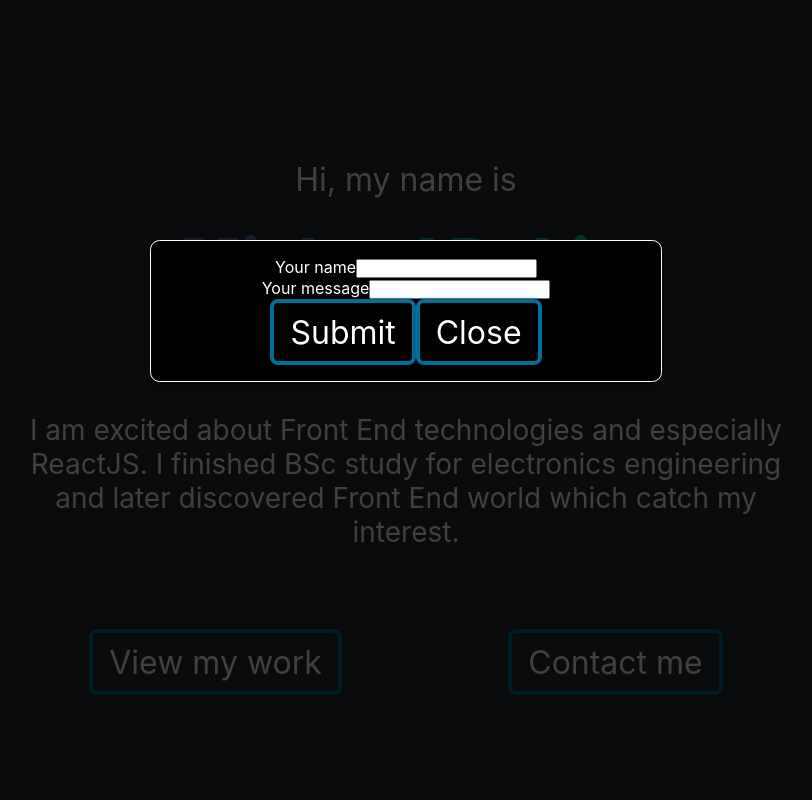
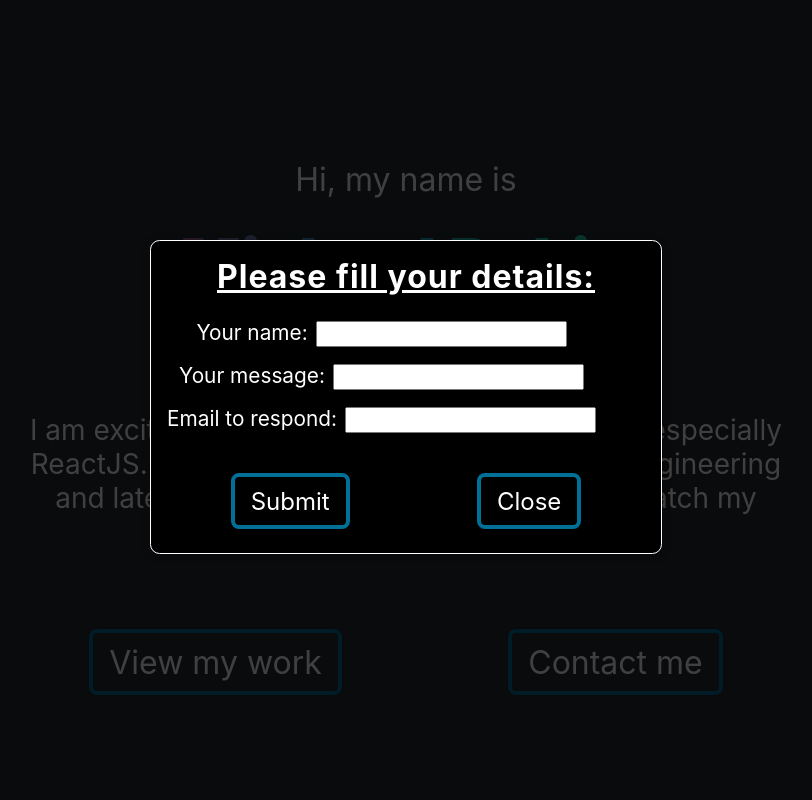
Before and after one commit to michael-ryk/Home_page, a React (Create React App) app: page / in a window 1280 px wide. Both pictures are taken after a click on the button "Contact me". Shown: the top 800 px of the page, without its empty margins (234-1046 px from the left). Built offline with nearby package versions, Linux system fonts and the light colour scheme.

Commit message:
Apply styles to contact me form

```diff
--- a/src/components/ContactForm.jsx
+++ b/src/components/ContactForm.jsx
@@ -6,16 +6,25 @@ return (
   <Modal onBackdropClick={onCloseClick}>
     <ModalStyles>
       <form>
-        <div>
-          <label>Your name</label>
-          <input />
+        <h2>Please fill your details:</h2>
+        <div className='inputs-container'>
+          <div className='input-item'>
+            <label>Your name:</label>
+            <input required='required'/>
           </div>
-        <div>
-          <label>Your message</label>
-          <input />
+          <div className='input-item'>
+            <label>Your message:</label>
+            <input required='required'/>
           </div>
+          <div className='input-item'>
+            <label>Email to respond:</label>
+            <input type='email' required='required'/>
+          </div>
+        </div>
+        <div className='buttons-container'>
           <button>Submit</button>
           <button onClick={onCloseClick}>Close</button>
+        </div>
       </form>
     </ModalStyles>
   </Modal>
@@ -25,10 +34,35 @@ return (
 const ModalStyles = styled.div`
 margin: 0 auto;
 width: 100%;
-form {}
+form {
+  h2 {
+    text-decoration: underline;
+  }
+  .inputs-container {
+    display: flex;
+    flex-direction: column;
+    justify-self: left;
+    .input-item {
+      margin: 0.5rem auto;
+      label{
+        font-size: 1.3rem;
+        margin-right: 0.5rem;
+      }
+      input {
+        color: black;
+        font-size: 1.2rem;
+        text-align: left;
+      }
+    }
+  }
+  .buttons-container {
+    display: flex;
+    justify-content: space-around;
+    margin: 2rem 0 0.5rem;
+  }
   button {
     font: inherit;
-  font-size: 2rem;
+    font-size: 1.5rem;
     padding: 0.6rem 1rem;
     border: 4px solid #007099;
     border-radius: 0.5rem;
@@ -38,6 +72,7 @@ button {
     cursor: pointer;
     text-decoration: none;
   }
+}
 `
 
 export default ContactForm;
--- a/src/components/UI/Modal.jsx
+++ b/src/components/UI/Modal.jsx
@@ -12,9 +12,7 @@ const Backdrop = ({onBackdropClick}) => {
 const ModalOverlay = ({children}) => {
   return (
     <ModalStyle>
-      <div className='modal'>
-        <div className='modal-content'>{children}</div>
-      </div>
+      <div className='modal'>{children}</div>
     </ModalStyle>
   )
 }
@@ -45,8 +43,12 @@ const ModalStyle = styled.div`
     box-shadow: 0 2px 8px rgba(0, 0, 0, 0.25);
     z-index: 6;
   }
-  .modal-content {
 
+  @media only screen and (max-width: 1100px){
+    .modal {
+      left: 5vw;
+      width: 90vw;
+    }
   }
 
   /* Background Fog */
```
Lines whose indentation alone changed are shown as unchanged.
